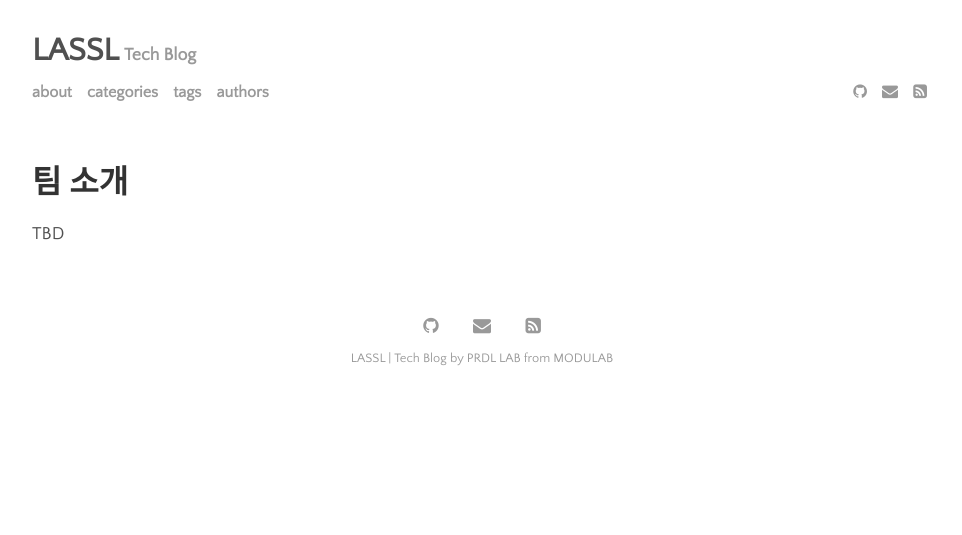
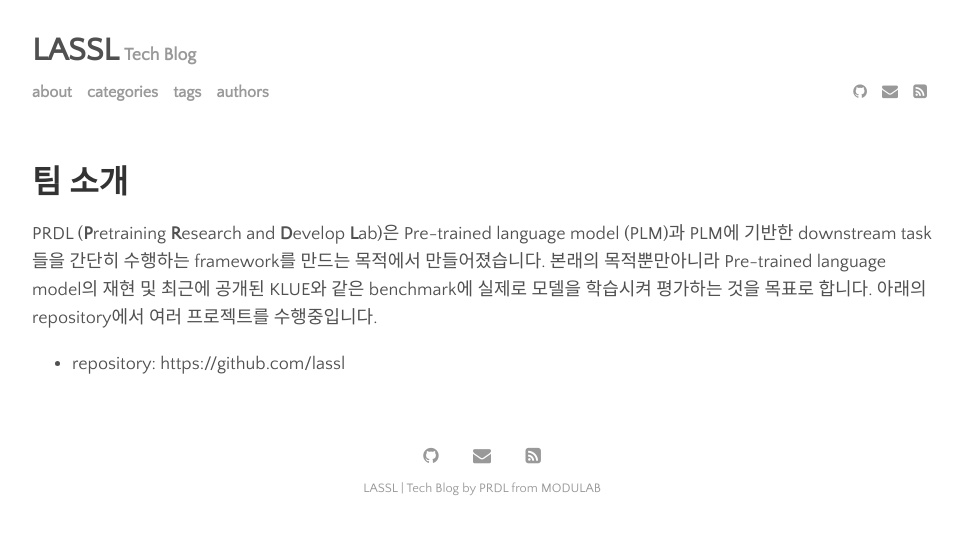
Before and after one commit to lassl/_lassl.github.io, a Jekyll site: the page built from menu/about.md, in a window 1280 px wide. Shown: the top 535 px of the page, without its empty margins (158-1120 px from the left). Built offline with Jekyll 4.4.1, drawn with Linux system fonts in a browser that asks for light colours.

Commit message:
[etc] feat: Add phrase to introduction page - introduction page에 팀 소개 문구 작성 - copyright 부분 수정
Refs: #24

```diff
--- a/_config.yml
+++ b/_config.yml
@@ -22,7 +22,7 @@
 # Customise atom feed settings (this is where Jekyll-Feed gets configuration information)
 title: 'LASSL'
 description: 'Tech Blog'
-author: 'PRDL LAB from MODULAB'
+author: 'PRDL from MODULAB'
 
 # Authors
 authors:
--- a/menu/about.md
+++ b/menu/about.md
@@ -3,4 +3,6 @@
 title: 팀 소개
 ---
 
-TBD
+PRDL (**P**retraining **R**esearch and **D**evelop **L**ab)은 Pre-trained language model (PLM)과 PLM에 기반한 downstream task들을 간단히 수행하는 framework를 만드는 목적에서 만들어졌습니다. 본래의 목적뿐만아니라 Pre-trained language model의 재현 및 최근에 공개된 KLUE와 같은 benchmark에 실제로 모델을 학습시켜 평가하는 것을 목표로 합니다. 아래의 repository에서 여러 프로젝트를 수행중입니다.
+
+- repository: https://github.com/lassl
```
